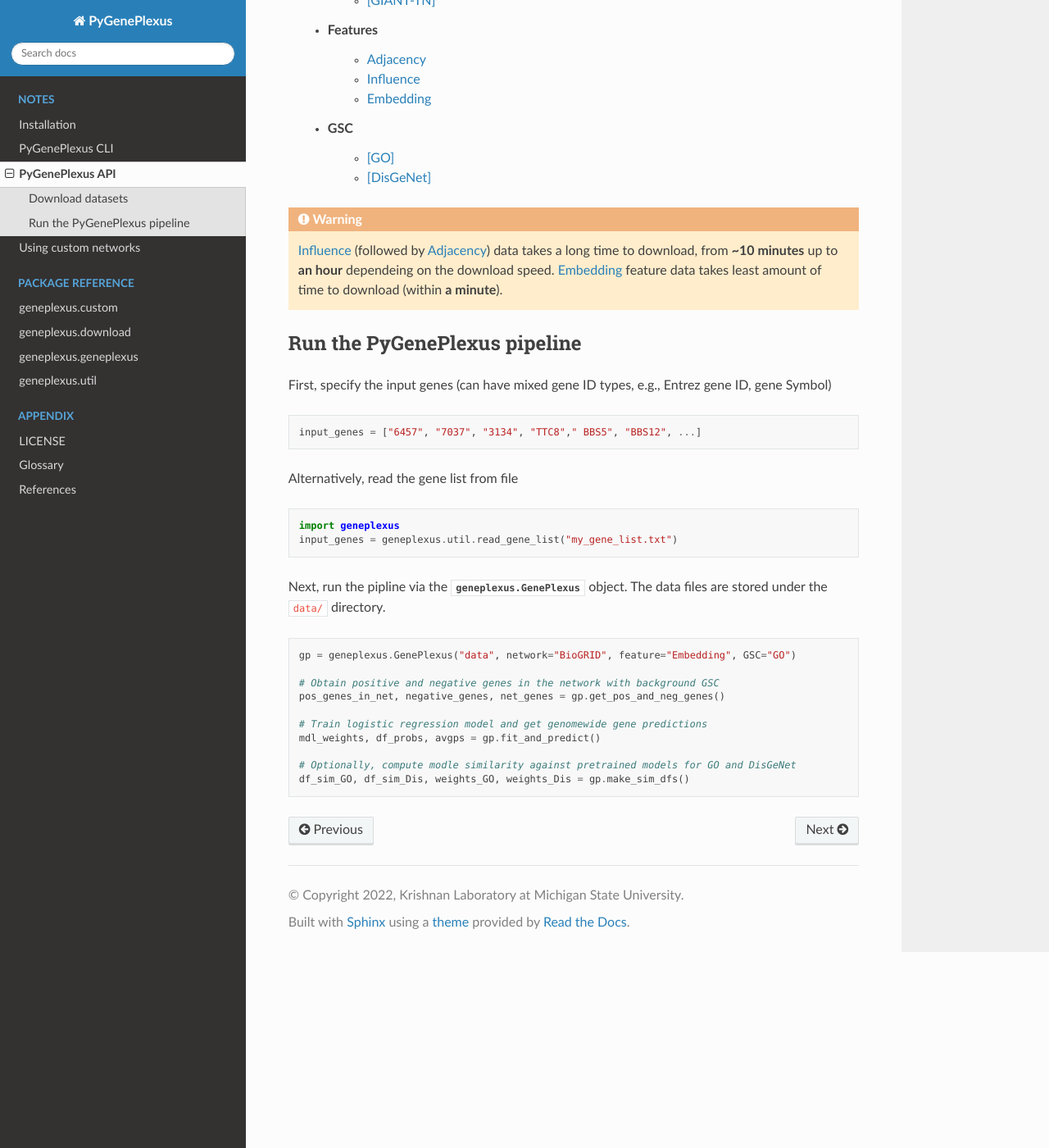
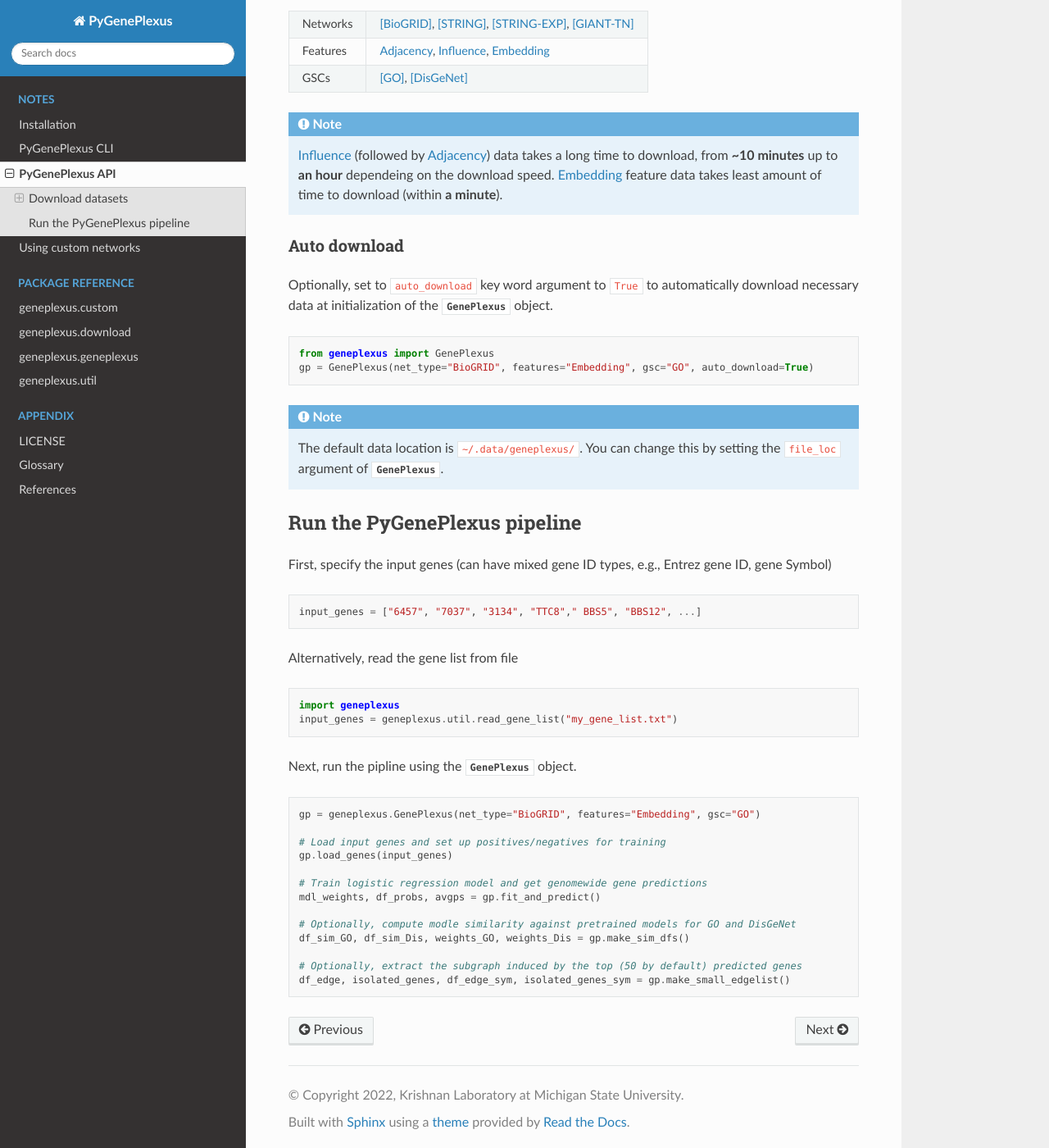
Before and after one commit to krishnanlab/PyGenePlexus, a Sphinx documentation site: the page built from docs/source/notes/api.rst, in a window 1280 px wide and 1400 px high, scrolled down 639 px. Shown: the whole window at 82% size. Built offline with Sphinx 7.4.7 and the Read the Docs theme 2.0.0, drawn with Linux system fonts in a browser that asks for light colours; some of the changed text lies outside the part shown.

Commit message:
Doc overview (#116)
* Add packge overview

* Add link to webserver

* Add more notes and a quick example

* Use lowercase func name

convert_to_Entrez -> convert_to_entrez
_initial_ID_convert -> _initial_id_convert
_run_SL -> _run_sl
get_IDconversion_filenames -> get_id_conversion_filenames
get_MachineLearning_filenames -> get_machine_learning_filenames
get_Similarities_filenames -> get_similarities_filenames
get_NetworkGraph_filenames -> get_network_filenames
get_OriginalGSCs_filenames -> get_original_gscs_filenames

* Use lowercase arg name

convert_IDs -> convert_ids

* Deprecate set_params

* Combine load_genes, convert_to_entrez, and get_pos_and_neg_genes

* Fix typo

* Optionally pass input genes at init time, update examples

* Add arg doc, enable selected private methods doc

* Add auto download notes, minor fixes

* Fix link

* Minor edit

* Add CLI quick start

* Add CLI notes

* Warn data download

```diff
--- a/docs/source/appendix/references.rst
+++ b/docs/source/appendix/references.rst
@@ -1,4 +1,3 @@
-
 References
 ==========
 
--- a/docs/source/conf.py
+++ b/docs/source/conf.py
@@ -63,7 +63,7 @@ exclude_patterns = []
 
 # -- Napoleon settings -------------------------------------------------------
 
-napoleon_include_init_with_doc = True
+napoleon_include_init_with_doc = False
 
 
 # -- Options for HTML output -------------------------------------------------
--- a/docs/source/geneplexus/geneplexus.rst
+++ b/docs/source/geneplexus/geneplexus.rst
@@ -3,11 +3,10 @@ geneplexus.geneplexus
 .. currentmodule:: geneplexus.GenePlexus
 .. autosummary::
    load_genes
-   convert_to_Entrez
-   get_pos_and_neg_genes
    fit_and_predict
    make_small_edgelist
    make_sim_dfs
 .. autoclass:: geneplexus.GenePlexus
    :members:
+   :private-members: _load_genes, _convert_to_entrez, _get_pos_and_neg_genes
    :undoc-members:
--- a/docs/source/index.rst
+++ b/docs/source/index.rst
@@ -5,6 +5,8 @@
 
 PyGenePlexus
 ============
+
+.. automodule:: geneplexus
 
 .. toctree::
    :maxdepth: 1
--- a/docs/source/notes/api.rst
+++ b/docs/source/notes/api.rst
@@ -1,44 +1,61 @@
 PyGenePlexus API
 ================
+
+.. currentmodule:: geneplexus.geneplexus
 
 Download datasets
 -----------------
 
-Download necessary files to directory ``data/`` for all tasks for network
+Download necessary files to directory ``my_data/`` for all tasks for network
 [BioGRID]_, using :term:`Embedding` as features, and the geneset collections
 (:term:`GSC`\s) [GO]_ and [DisGeNet]_.
 
+.. warning::
+
+   **PROCEED WITH CAUTION**
+   The first example below (BioGRID network using Embedding features with GO
+   and DisGeNet GSCs) will occupy **~230MB** of space. The second example (full
+   download) will occupy **~32GB** of space.
+
 .. code-block:: python
 
-   import geneplexus
-   geneplexus.download.download_select_data("data", tasks="All", networks="BioGRID",
-                                            features="Embedding", GSCs=["GO", "DisGeNet"])
-
-   # Alternatively, to download all data at once
-   geneplexus.download.download_select_data("data")
+   >>> from geneplexus.download import download_select_data
+   >>> download_select_data("my_data", tasks="All", networks="BioGRID",
+   ...                      features="Embedding", gscs=["GO", "DisGeNet"])
+   >>> download_select_data("my_data")  # alternatively, download all data at once
 
 See :meth:`geneplexus.download.download_select_data` for more information
 
-List of data options
-    * Networks
-        * [BioGRID]_
-        * [STRING]_
-        * [STRING-EXP]_
-        * [GIANT-TN]_
-    * Features
-        * :term:`Adjacency`
-        * :term:`Influence`
-        * :term:`Embedding`
-    * GSC
-        * [GO]_
-        * [DisGeNet]_
+**Data options:**
 
-.. warning::
+======== =======================================================
+Networks [BioGRID]_, [STRING]_, [STRING-EXP]_, [GIANT-TN]_
+Features :term:`Adjacency`, :term:`Influence`, :term:`Embedding`
+GSCs     [GO]_, [DisGeNet]_
+======== =======================================================
+
+.. note::
 
    :term:`Influence` (followed by :term:`Adjacency`) data takes a long time to
    download, from **~10 minutes** up to **an hour** dependeing on the download
    speed. :term:`Embedding` feature data takes least amount of time to download
    (within **a minute**).
+
+Auto download
+^^^^^^^^^^^^^
+
+Optionally, set to ``auto_download`` key word argument to ``True`` to automatically
+download necessary data at initialization of the :class:`GenePlexus` object.
+
+.. code-block:: python
+
+   from geneplexus import GenePlexus
+   gp = GenePlexus(net_type="BioGRID", features="Embedding", gsc="GO", auto_download=True)
+
+.. note::
+
+   The default data location is ``~/.data/geneplexus/``. You can change this by
+   setting the ``file_loc`` argument of :class:`GenePlexus`.
 
 Run the PyGenePlexus pipeline
 -----------------------------
@@ -57,18 +74,20 @@ Alternatively, read the gene list from file
    import geneplexus
    input_genes = geneplexus.util.read_gene_list("my_gene_list.txt")
 
-Next, run the pipline via the :class:`geneplexus.GenePlexus` object. The data
-files are stored under the ``data/`` directory.
+Next, run the pipline using the :class:`GenePlexus` object.
 
 .. code-block:: python
 
-   gp = geneplexus.GenePlexus("data", network="BioGRID", feature="Embedding", GSC="GO")
+   gp = geneplexus.GenePlexus(net_type="BioGRID", features="Embedding", gsc="GO")
 
-   # Obtain positive and negative genes in the network with background GSC
-   pos_genes_in_net, negative_genes, net_genes = gp.get_pos_and_neg_genes()
+   # Load input genes and set up positives/negatives for training
+   gp.load_genes(input_genes)
 
    # Train logistic regression model and get genomewide gene predictions
    mdl_weights, df_probs, avgps = gp.fit_and_predict()
 
    # Optionally, compute modle similarity against pretrained models for GO and DisGeNet
    df_sim_GO, df_sim_Dis, weights_GO, weights_Dis = gp.make_sim_dfs()
+
+   # Optionally, extract the subgraph induced by the top (50 by default) predicted genes
+   df_edge, isolated_genes, df_edge_sym, isolated_genes_sym = gp.make_small_edgelist()
```
Also changed, not shown: README.md (+1 -1 lines), docs/source/notes/cli.rst (+19 -4 lines), geneplexus/__init__.py (+86 -1 lines), 8 other files.
